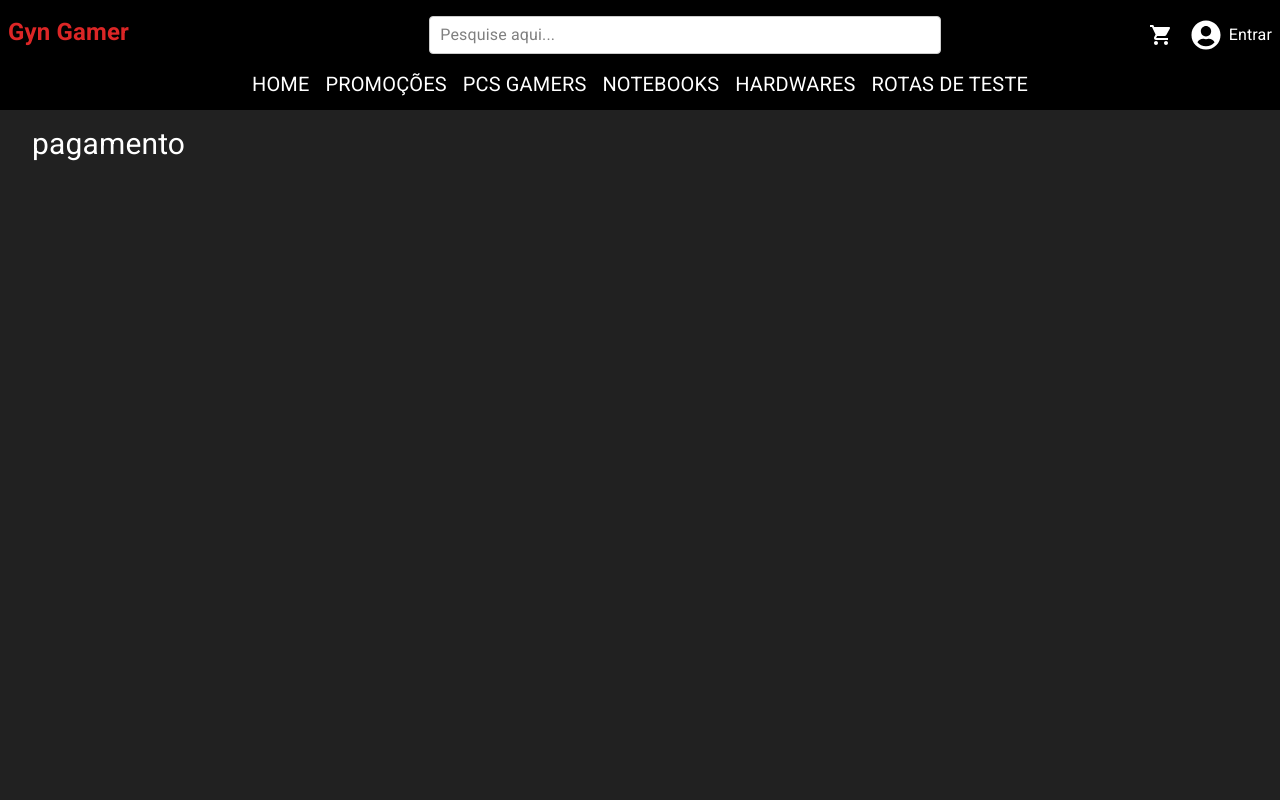
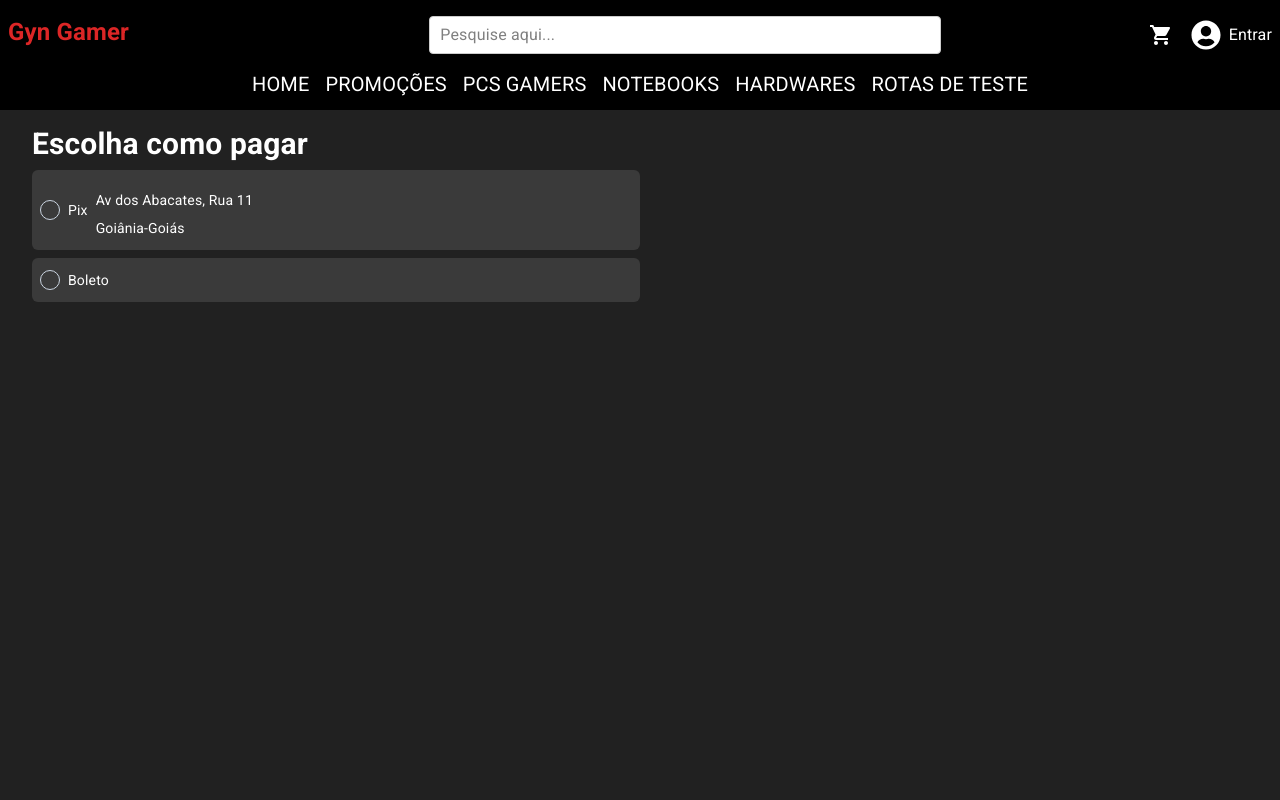
Before and after one commit to Rein4ldoAlv3s/gyn-gamer, a React (Vite) app: page /escolha-pagamento in a window 1280 px wide. Shown: the top 800 px of the page. Built offline with nearby package versions, Linux system fonts and the light colour scheme.

Commit message:
novo svg

```diff
--- a/src/components/EscolhaEnderecoEntrega.tsx
+++ b/src/components/EscolhaEnderecoEntrega.tsx
@@ -91,7 +91,7 @@ const EscolhaEnderecoEntrega = () => {
                                         value={index}
                                         onChange={e => setCheckboxValue(e.target.value)}
                                     />
-                                    <span className="absolute bg-black w-3 h-3 rounded-full opacity-0 peer-checked:opacity-100 transition-opacity duration-200 top-1/2 left-1/2 transform -translate-x-1/2 -translate-y-1/2"></span>
+                                    <span className="absolute bg-white w-3 h-3 rounded-full opacity-0 peer-checked:opacity-100 transition-opacity duration-200 top-1/2 left-1/2 transform -translate-x-1/2 -translate-y-1/2"></span>
                                 </label>
 
                             </div>
--- a/src/components/EscolhaPagamento.tsx
+++ b/src/components/EscolhaPagamento.tsx
@@ -1,13 +1,71 @@
-import React from 'react'
+import React, { useState } from 'react'
 
 const EscolhaPagamento = () => {
+
+
+    const [checkboxValue, setCheckboxValue] = useState<any>("dddddd");
+
     return (
         <div>
-            <h1 className='text-3xl text-white'>
-                pagamento
+            <h1 className="flex justify-start text-3xl font-bold text-customWhite ">
+                Escolha como pagar
             </h1>
+
+            <div className='w-1/2'>
+                <div className='mt-2 flex justify-between bg-customGrayHover rounded-md text-sm'>
+                    <div className='py-3 px-2 flex'>
+                        {/* checkbox para selecionar endereço de entrega*/}
+                        <div className="inline-flex items-center">
+
+                            <label className="relative flex items-center cursor-pointer">
+                                <input
+                                    name="color"
+                                    type="radio"
+                                    className="peer h-5 w-5 cursor-pointer appearance-none rounded-full border border-slate-300 checked:border-slate-400 transition-all"
+                                    readOnly
+                                    onChange={e => setCheckboxValue(e.target.value)}
+                                />
+                                <h2 className='ml-2'>Pix</h2>
+                                <span className="absolute bg-white w-3 h-3 rounded-full opacity-0 peer-checked:opacity-100 transition-opacity duration-200 top-1/2 left-1/2 transform -translate-x-1/2 -translate-y-1/2"></span>
+                            </label>
+
+                        </div>
+
+                        <div className="px-2">
+                            <div className='mt-2'>
+                                <span>Av dos Abacates, Rua 11</span>
+                            </div>
+
+                            <div className='mt-2'>
+                                <span>Goiânia-Goiás</span>
+                            </div>
+                        </div>
+
+                    </div>
+                </div>
+                <div className='mt-2 flex justify-between bg-customGrayHover rounded-md text-sm'>
+                    <div className='py-3 px-2 flex'>
+                        {/* checkbox para selecionar endereço de entrega*/}
+                        <div className="inline-flex items-center">
+
+                            <label className="relative flex items-center cursor-pointer">
+                                <input
+                                    name="color"
+                                    type="radio"
+                                    className="peer h-5 w-5 cursor-pointer appearance-none rounded-full border border-slate-300 checked:border-slate-400 transition-all"
+                                    readOnly
+                                    onChange={e => setCheckboxValue(e.target.value)}
+                                />
+                                <h2 className='ml-2'>Boleto</h2>
+                                <span className="absolute bg-white w-3 h-3 rounded-full opacity-0 peer-checked:opacity-100 transition-opacity duration-200 top-1/2 left-1/2 transform -translate-x-1/2 -translate-y-1/2"></span>
+                            </label>
+
+                        </div>
+                    </div>
+                </div>
+            </div>
+
         </div>
     )
 }
-
-export default EscolhaPagamento
+export default EscolhaPagamento;
```
Also changed, not shown: public/bf_v6_boleto.svg (added), public/bf_v6_pix.svg (added).
